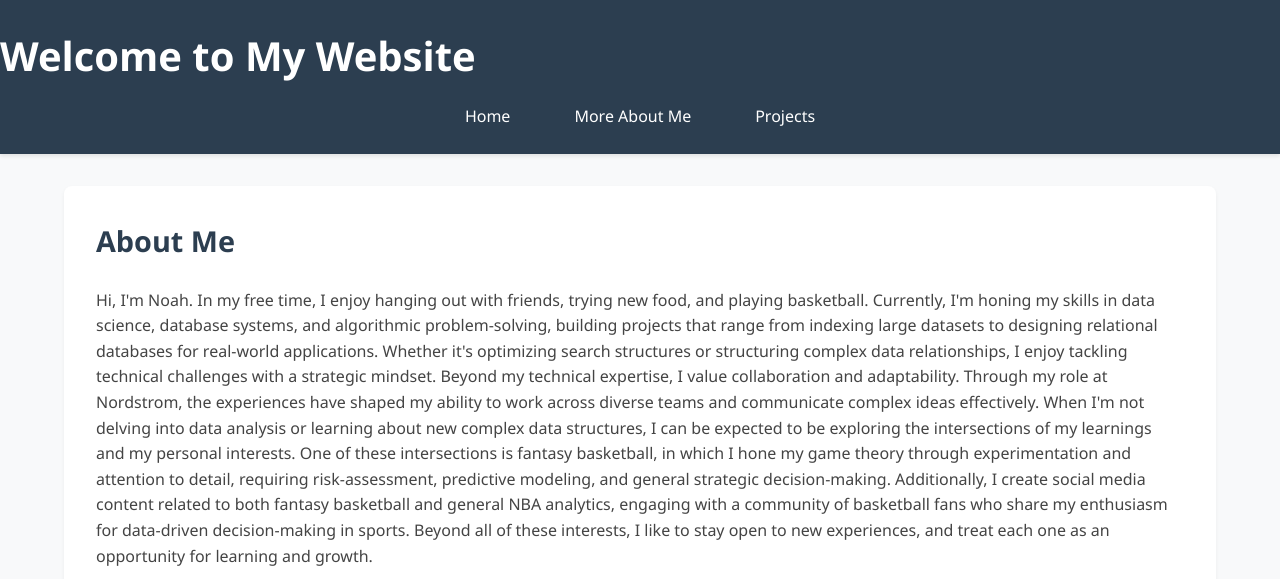
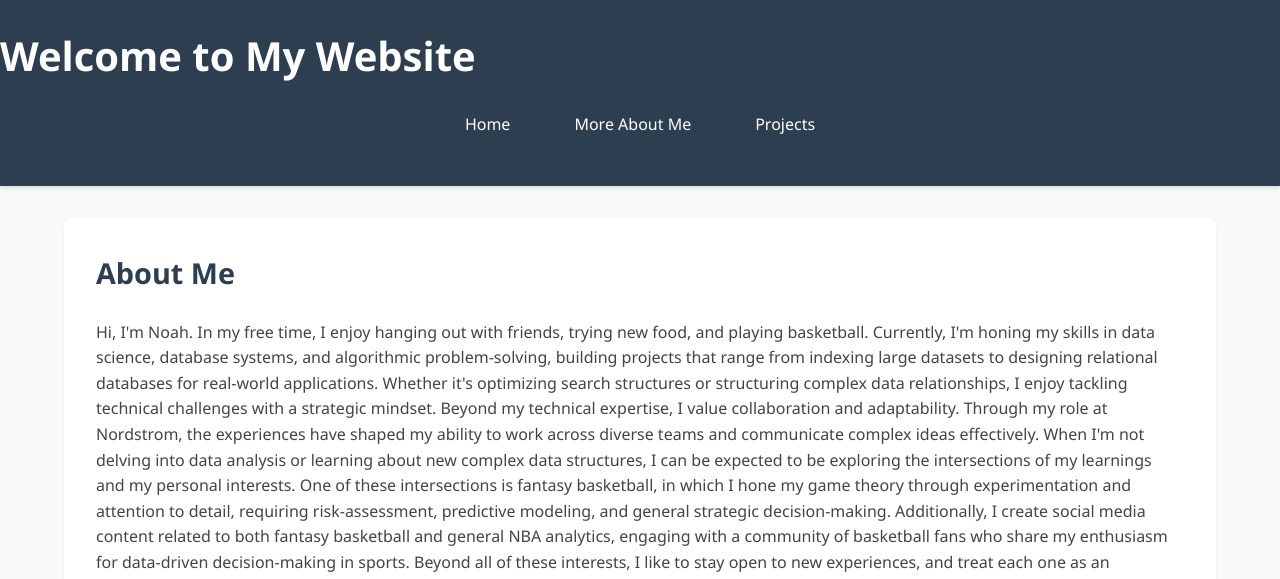
Before and after one commit to noahchen3/noahchen3.github.io, a plain HTML site: page index.html in a window 1280 px wide. Shown: the top 579 px of the page. Drawn offline with Linux system fonts and the light colour scheme.

Commit message:
Fix navigation styling to ensure consistent visibility across all pages

```diff
--- a/style.css
+++ b/style.css
@@ -26,11 +26,17 @@ header h1 {
     font-weight: 700;
 }
 
+nav {
+    margin-bottom: 1rem;
+}
+
 nav ul {
     display: flex;
     justify-content: center;
     list-style: none;
     gap: 2rem;
+    padding: 0;
+    margin: 0;
 }
 
 nav a {
@@ -40,6 +46,7 @@ nav a {
     padding: 0.5rem 1rem;
     border-radius: 4px;
     transition: background-color 0.3s;
+    display: inline-block;
 }
 
 nav a:hover {
```
